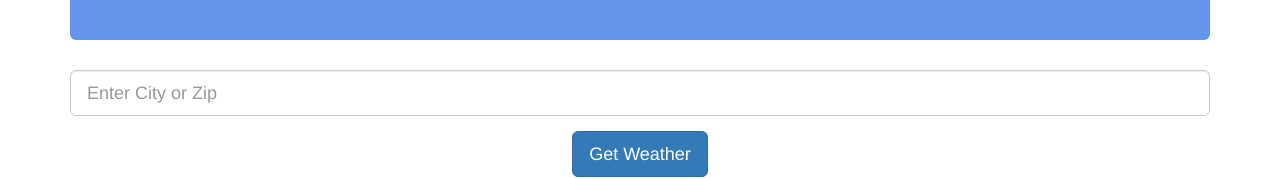
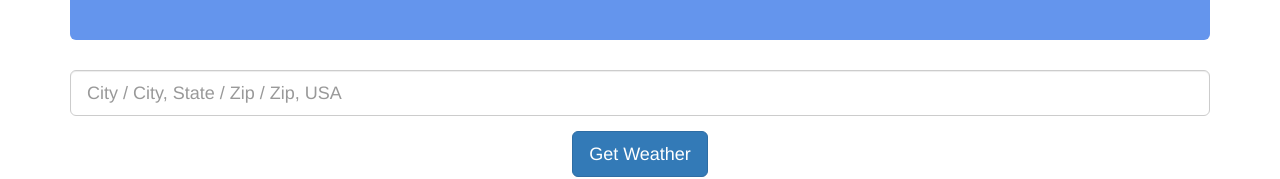
Before and after one commit to maximumayo/weather, a plain HTML site: page index.html in a window 1280 px wide. Shown: the part 155-334 px from the top of the page. Drawn offline with nearby package versions, Linux system fonts and the light colour scheme.

Commit message:
placeholder

```diff
--- a/index.html
+++ b/index.html
@@ -16,7 +16,7 @@
         <h1 class="text-center" id="heading">Current Weather</h1>
     </div>
     <div class="form-group text-center">
-        <input id="city" type="text" name="city" class="form-control input-lg" placeholder="Enter City or Zip" required>
+        <input id="city" type="text" name="city" class="form-control input-lg" placeholder="City / City, State / Zip / Zip, USA" required>
     </div>
     <div class="form-group text-center">
         <button id="submit" class="btn btn-lg btn-primary">Get Weather</button>
```
